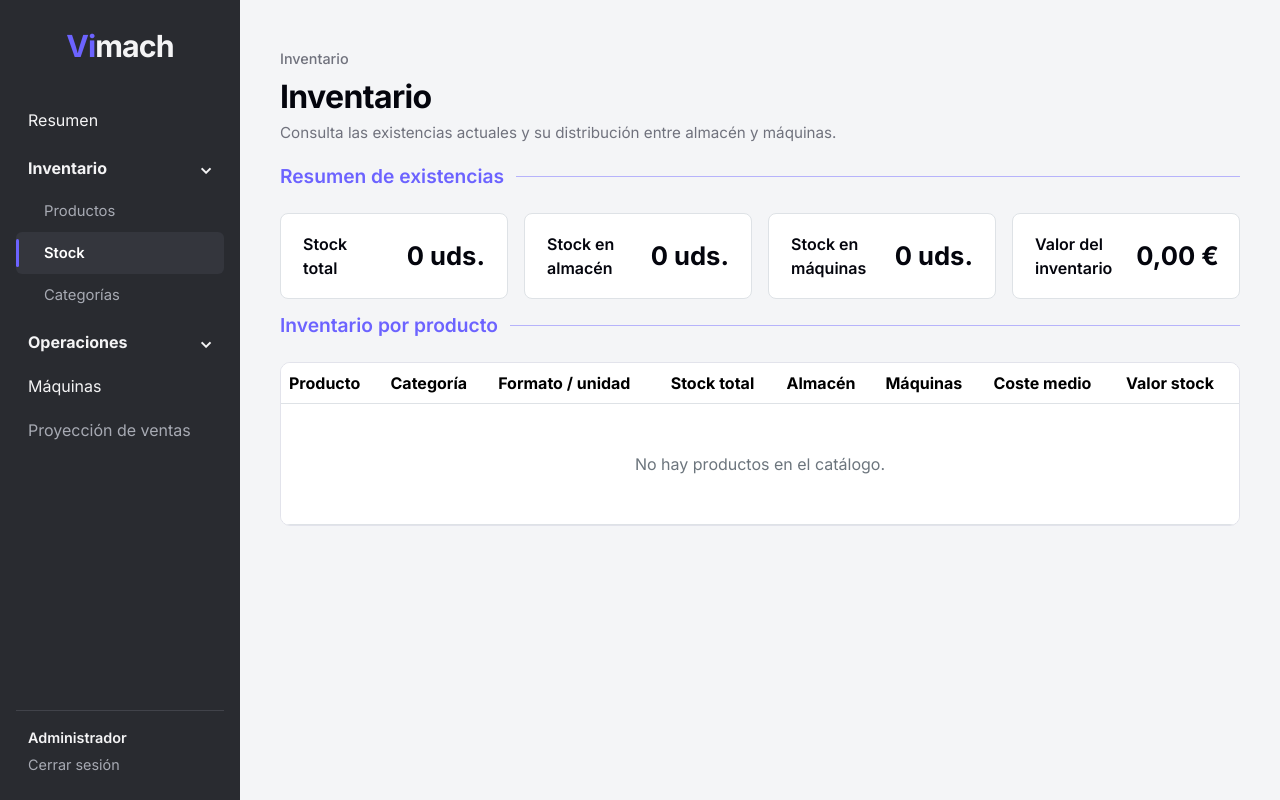
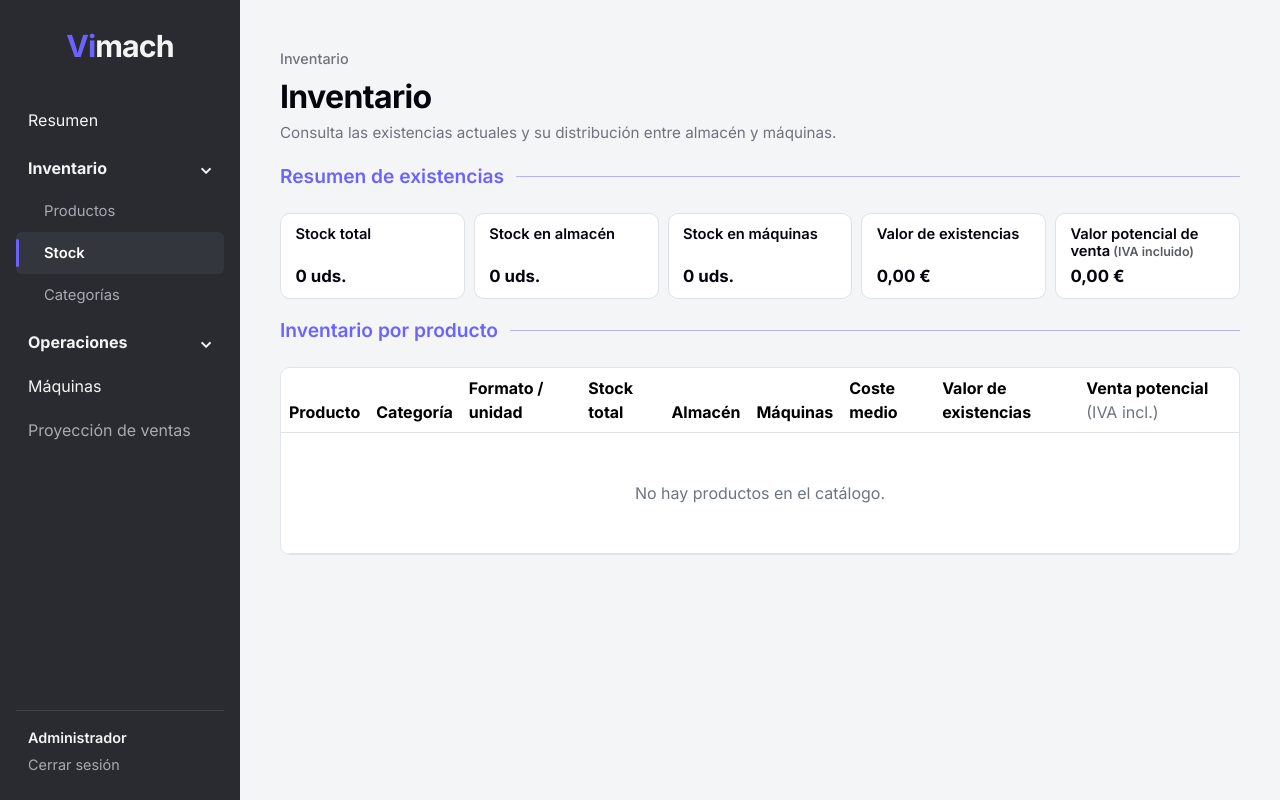
Before and after one commit to LWH9900/tfg-vending, a Django app: page /inventory/stock/ in a window 1280 px wide. Run offline with Django 5.2, Linux system fonts and the light colour scheme; data that the repository does not hold is empty.

Commit message:
feat: enhance inventory and machine views with potential sale value and inventory cost calculations

```diff
--- a/inventory/static/inventory/css/inventory.css
+++ b/inventory/static/inventory/css/inventory.css
@@ -199,7 +199,7 @@
 
 .product-stock-grid-four {
     display: grid;
-    grid-template-columns: repeat(4, minmax(0, 1fr));
+    grid-template-columns: repeat(5, minmax(0, 1fr));
     gap: 1rem;
 }
 
@@ -214,3 +214,42 @@
         grid-template-columns: 1fr;
     }
 }
+
+.inventory-summary-grid {
+    display: grid;
+    grid-template-columns: repeat(5, minmax(0, 1fr));
+    gap: 0.55rem;
+    margin-bottom: 1.25rem;
+}
+
+.summary-card {
+    background: #fff;
+    border: 1px solid var(--bs-border-color);
+    border-radius: 10px;
+    padding: 0.75rem 0.9rem;
+    min-height: 25px;
+
+    display: flex;
+    flex-direction: column;
+    justify-content: space-between;
+}
+
+.summary-label {
+    font-size: 0.92rem;
+    font-weight: 600;
+    line-height: 1.2;
+    margin-bottom: 0.35rem;
+}
+
+.summary-value {
+    font-size: 1.05rem;
+    font-weight: 700;
+    line-height: 1.15;
+}
+
+.summary-help {
+    margin-top: 0.2rem;
+    font-size: 0.78rem;
+    line-height: 1.1;
+    color: var(--bs-secondary-color);
+}
--- a/inventory/templates/inventory/inventory_overview.html
+++ b/inventory/templates/inventory/inventory_overview.html
@@ -47,46 +47,58 @@
 </div>
 
 
-<div class="product-stock-grid-four">
+<div class="inventory-summary-grid">
 
-    <div class="product-cost-card">
-        <span class="product-cost-label">
+    <div class="summary-card">
+        <span class="summary-label">
             Stock total
         </span>
 
-        <strong class="product-cost-value">
+        <strong class="summary-value">
             {{ total_units }} uds.
         </strong>
     </div>
 
-    <div class="product-cost-card">
-        <span class="product-cost-label">
+    <div class="summary-card">
+        <span class="summary-label">
             Stock en almacén
         </span>
 
-        <strong class="product-cost-value">
+        <strong class="summary-value">
             {{ warehouse_units }} uds.
         </strong>
     </div>
 
-    <div class="product-cost-card">
-        <span class="product-cost-label">
+    <div class="summary-card">
+        <span class="summary-label">
             Stock en máquinas
         </span>
 
-        <strong class="product-cost-value">
+        <strong class="summary-value">
             {{ machines_units }} uds.
         </strong>
     </div>
 
-    <div class="product-cost-card">
-        <span class="product-cost-label">
-            Valor del inventario
+    <div class="summary-card">
+        <span class="summary-label">
+            Valor de existencias
         </span>
 
-        <strong class="product-cost-value">
-            {{ total_value|floatformat:2 }} €
+        <strong class="summary-value">
+            {{ total_inventory_value|floatformat:2 }} €
         </strong>
+    </div>
+    <div class="summary-card">
+
+    <span class="summary-label">
+        Valor potencial de venta<span class="summary-help"> (IVA incluido)</span>
+    </span>
+
+    <strong class="summary-value">
+        {{ total_potential_sale_value|floatformat:2 }} €
+    </strong>
+
+
     </div>
 
 </div>
@@ -115,7 +127,13 @@
                     <th>Almacén</th>
                     <th>Máquinas</th>
                     <th>Coste medio</th>
-                    <th>Valor stock</th>
+                    <th>Valor de existencias</th>
+                    <th>
+                        Venta potencial
+                        <span class="text-secondary fw-normal">
+                            (IVA incl.)
+                        </span>
+                    </th>
                 </tr>
             </thead>
 
@@ -160,15 +178,19 @@
                             {% if item.average_cost is not None %}
                                 {{ item.average_cost|floatformat:2 }} €
                             {% else %}
-                                <span class="text-secondary">
-                                    —
-                                </span>
+                                <span class="text-secondary">—</span>
                             {% endif %}
                         </td>
 
                         <td>
-                            {{ item.stock_value|floatformat:2 }} €
+                            {{ item.inventory_value|floatformat:2 }} €
                         </td>
+
+                        <td>
+                            <strong>
+                                {{ item.potential_sale_value|floatformat:2 }} €
+                            </strong>
+</td>
 
                     </tr>
 
@@ -176,7 +198,7 @@
 
                     <tr>
                         <td
-                            colspan="8"
+                            colspan="9"
                             class="text-center py-5 text-secondary"
                         >
                             No hay productos en el catálogo.
--- a/inventory/views.py
+++ b/inventory/views.py
@@ -1,10 +1,12 @@
-from django.db.models import Q
+from decimal import Decimal
+
 from django.shortcuts import get_object_or_404, redirect, render
 
 from inventory.services import (
+    get_inventory_cost_value,
     get_machines_stock,
+    get_potential_sale_value,
     get_product_machine_stocks,
-    get_stock_value,
     get_total_stock,
     get_warehouse_stock,
 )
@@ -13,27 +15,6 @@ from replenishments.models import Replenishment, ReplenishmentLine
 
 from .forms import ProductForm
 from .models import Category, Product
-
-
-def __init__(self, *args, **kwargs):
-    super().__init__(*args, **kwargs)
-
-    queryset = Product.objects.select_related(
-        "category",
-    ).filter(
-        is_active=True,
-    )
-
-    if self.instance.pk and self.instance.product_id:
-        queryset = Product.objects.select_related(
-            "category",
-        ).filter(Q(is_active=True) | Q(pk=self.instance.product_id))
-
-    self.fields["product"].queryset = queryset.order_by(
-        "name",
-        "category__name",
-        "format_unit",
-    )
 
 
 def product_list(request):
@@ -51,9 +32,14 @@ def product_detail(request, pk):
         Product.objects.select_related("category"),
         pk=pk,
     )
+
     total_stock = get_total_stock(product)
     warehouse_stock = get_warehouse_stock(product)
     machines_stock = get_machines_stock(product)
+
+    inventory_value = get_inventory_cost_value(product)
+
+    potential_sale_value = get_potential_sale_value(product)
 
     return render(
         request,
@@ -64,6 +50,8 @@ def product_detail(request, pk):
             "total_stock": total_stock,
             "warehouse_stock": warehouse_stock,
             "machines_stock": machines_stock,
+            "inventory_value": inventory_value,
+            "potential_sale_value": (potential_sale_value),
         },
     )
 
@@ -105,6 +93,9 @@ def product_update(request, pk):
     total_stock = get_total_stock(product)
     warehouse_stock = get_warehouse_stock(product)
     machines_stock = get_machines_stock(product)
+    inventory_value = get_inventory_cost_value(product)
+
+    potential_sale_value = get_potential_sale_value(product)
 
     if request.method == "POST":
         form = ProductForm(
@@ -141,6 +132,8 @@ def product_update(request, pk):
             "total_stock": total_stock,
             "warehouse_stock": warehouse_stock,
             "machines_stock": machines_stock,
+            "inventory_value": inventory_value,
+            "potential_sale_value": potential_sale_value,
         },
     )
 
@@ -151,31 +144,31 @@ def product_stock_detail(request, pk):
         pk=pk,
     )
 
-    total_stock = get_total_stock(product)
-    warehouse_stock = get_warehouse_stock(product)
-    machines_stock = get_machines_stock(product)
-
-    machine_stocks = get_product_machine_stocks(product)
-
     purchase_lines = (
         PurchaseLine.objects.filter(
             product=product,
             purchase__status=Purchase.Status.REGISTERED,
         )
         .select_related("purchase")
-        .order_by("-purchase__purchased_at", "-pk")
+        .order_by(
+            "-purchase__purchased_at",
+            "-pk",
+        )
     )
 
     replenishment_lines = (
         ReplenishmentLine.objects.filter(
             product=product,
-            replenishment__status=Replenishment.Status.REGISTERED,
+            replenishment__status=(Replenishment.Status.REGISTERED),
         )
         .select_related(
             "replenishment",
             "replenishment__machine",
         )
-        .order_by("-replenishment__replenished_at", "-pk")
+        .order_by(
+            "-replenishment__replenished_at",
+            "-pk",
+        )
     )
 
     return render(
@@ -183,10 +176,12 @@ def product_stock_detail(request, pk):
         "inventory/product_stock_detail.html",
         {
             "product": product,
-            "total_stock": total_stock,
-            "warehouse_stock": warehouse_stock,
-            "machines_stock": machines_stock,
-            "machine_stocks": machine_stocks,
+            "total_stock": get_total_stock(product),
+            "warehouse_stock": get_warehouse_stock(product),
+            "machines_stock": get_machines_stock(product),
+            "machine_stocks": (get_product_machine_stocks(product)),
+            "inventory_value": (get_inventory_cost_value(product)),
+            "potential_sale_value": (get_potential_sale_value(product)),
             "purchase_lines": purchase_lines,
             "replenishment_lines": replenishment_lines,
         },
@@ -201,13 +196,18 @@ def inventory_overview(request):
     total_units = 0
     warehouse_units = 0
     machines_units = 0
-    total_value = 0
+
+    total_inventory_value = Decimal("0.00")
+    total_potential_sale_value = Decimal("0.00")
 
     for product in products:
         total_stock = get_total_stock(product)
         warehouse_stock = get_warehouse_stock(product)
         machines_stock = get_machines_stock(product)
-        stock_value = get_stock_value(product)
+
+        inventory_value = get_inventory_cost_value(product)
+
+        potential_sale_value = get_potential_sale_value(product)
 
         inventory_items.append(
             {
@@ -215,16 +215,19 @@ def inventory_overview(request):
                 "total_stock": total_stock,
                 "warehouse_stock": warehouse_stock,
                 "machines_stock": machines_stock,
-                "average_cost": product.average_purchase_cost,
-                "latest_cost": product.latest_purchase_cost,
-                "stock_value": stock_value,
+                "average_cost": (product.average_purchase_cost),
+                "latest_cost": (product.latest_purchase_cost),
+                "inventory_value": inventory_value,
+                "potential_sale_value": (potential_sale_value),
             }
         )
 
         total_units += total_stock
         warehouse_units += warehouse_stock
         machines_units += machines_stock
-        total_value += stock_value
+
+        total_inventory_value += inventory_value
+        total_potential_sale_value += potential_sale_value
 
     return render(
         request,
@@ -234,6 +237,7 @@ def inventory_overview(request):
             "total_units": total_units,
             "warehouse_units": warehouse_units,
             "machines_units": machines_units,
-            "total_value": total_value,
+            "total_inventory_value": (total_inventory_value),
+            "total_potential_sale_value": (total_potential_sale_value),
         },
     )
--- a/static/css/components/sections.css
+++ b/static/css/components/sections.css
@@ -24,3 +24,14 @@
     background-color: var(--app-primary);
     opacity: 0.45;
 }
+
+.pricing-section-link {
+    color: inherit;
+    text-decoration: none;
+}
+
+.pricing-section-link:hover {
+    color: var(--app-primary);
+    text-decoration: underline;
+    text-underline-offset: 3px;
+}
```
Also changed, not shown: inventory/services.py (+22 -1 lines), inventory/templates/inventory/product_detail.html (+42 -27 lines), inventory/templates/inventory/product_stock_detail.html (+33 -44 lines), inventory/tests/test_inventory_view.py (+11 -2 lines), inventory/tests/test_stock.py (+5 -5 lines), machines/services/pricing.py (+62 -13 lines), machines/static/machines/css/machines.css (+6 -9 lines), machines/templates/machines/machine_detail.html (+52 -8 lines), machines/views.py (+48 -9 lines).
